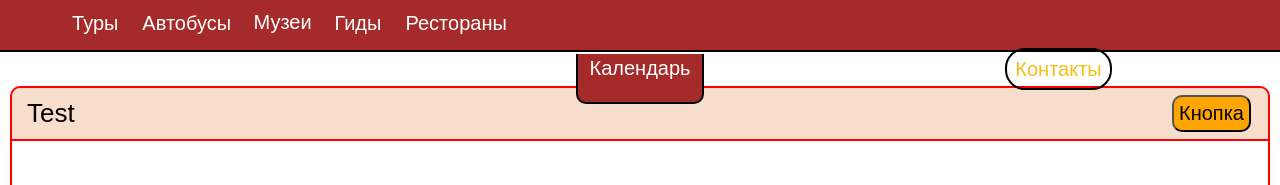
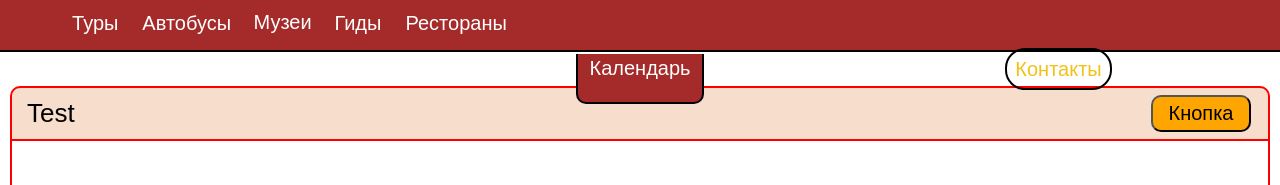
Before and after one commit to Daskendrik/Guided_Tours, a React (Create React App) app: page /contact/1 in a window 1280 px wide. Shown: the top 185 px of the page. Built offline with nearby package versions, Linux system fonts and the light colour scheme.

Commit message:
минимальная ширина кнопки

```diff
--- a/src/Components/Buttons/StandartBtn.module.css
+++ b/src/Components/Buttons/StandartBtn.module.css
@@ -5,6 +5,7 @@
   border-radius: 10px;
   font-size: 20px;
   cursor: pointer;
+  min-width: 100px;
 }
 
 .btn:hover {
```
